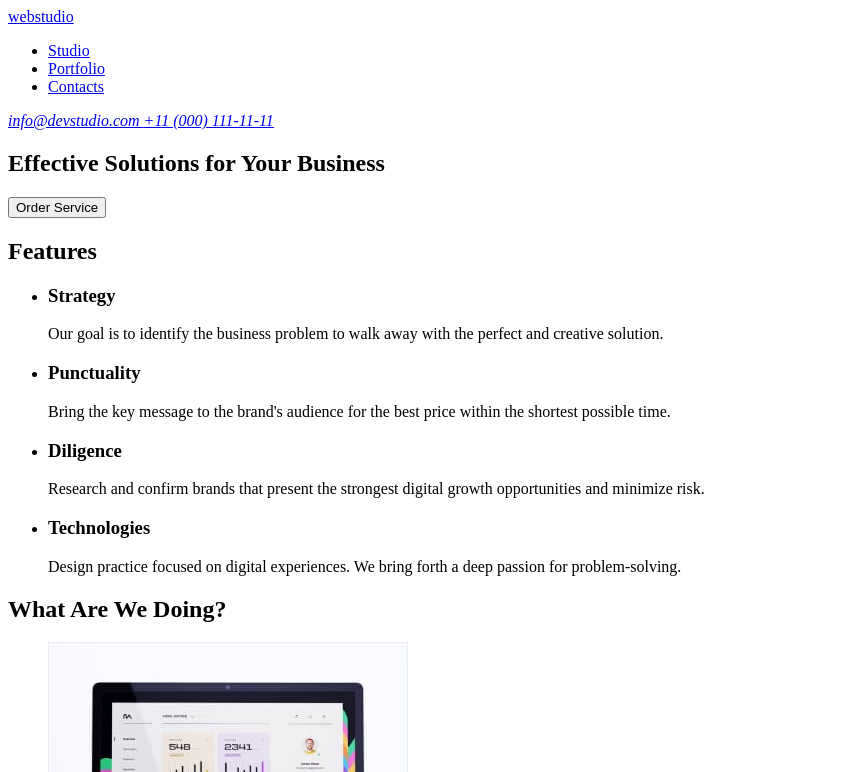
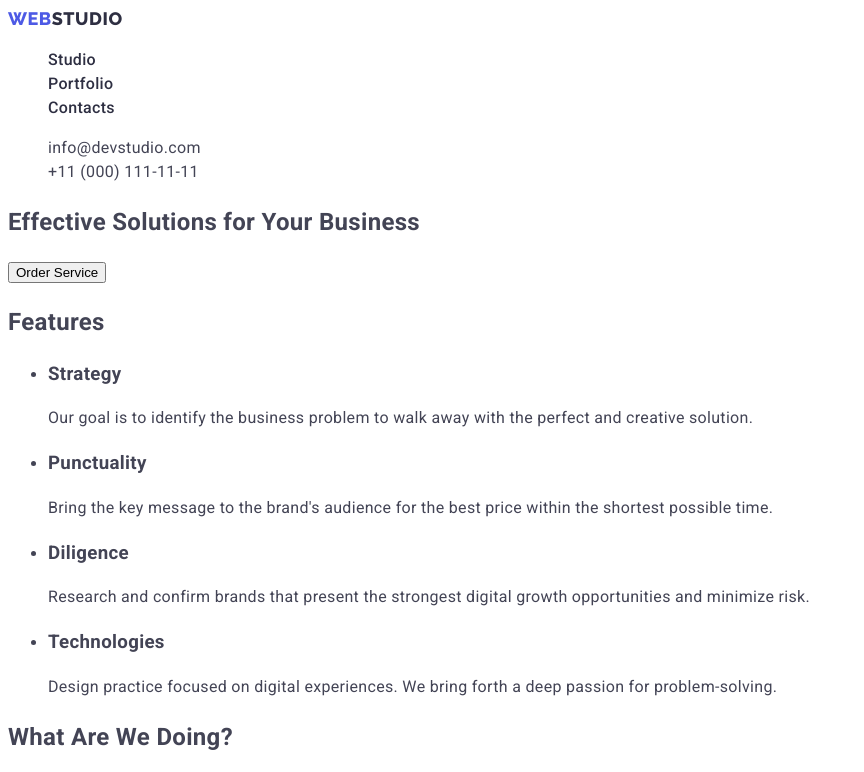
Before and after one commit to zay4onok/goit-markup-hw-02, a plain HTML site: page index.html in a window 1280 px wide. Shown: the top 772 px of the page, without its empty margins (0-864 px from the left). Drawn offline with Linux system fonts and the light colour scheme.

Commit message:
add header css

```diff
--- /dev/null
+++ b/css/styles.css
@@ -0,0 +1,78 @@
+:root {
+  --body-text: #434455;
+  --iris: #4d5ae5;
+  --ocean: #404bbf;
+  --navy-blue: #2e2f42;
+  --green: #31d0aa;
+  --light-slate: #8e8f99;
+  --cornflower: #e7e9fc;
+  --cloud: #f4f4fd;
+  --navy-blue-modal: #2e2f42;
+  --gray: #2e2f42;
+  --white: #ffffff;
+  --dairy: #fcfcfc;
+}
+
+*,
+*::after,
+*::before {
+  box-sizing: border-box;
+}
+
+body {
+  font-family: "Roboto", sans-serif;
+  font-weight: 400;
+  font-size: 16px;
+  line-height: 1.5;
+  letter-spacing: 0.02em;
+  color: var(--body-text);
+  background-color: var(--white);
+}
+
+a {
+  color: inherit;
+}
+
+.link {
+  text-decoration: none;
+}
+
+.list {
+  list-style: none;
+}
+
+.logo {
+  font-family: "Raleway", sans-serif;
+  font-weight: 800;
+  font-size: 18px;
+  line-height: 1.17;
+  letter-spacing: 0.03em;
+  text-transform: uppercase;
+  color: var(--navy-blue);
+}
+
+.logo__span {
+  color: var(--iris);
+}
+
+.menu__link {
+  font-weight: 500;
+  font-size: 16px;
+  line-height: 1.5;
+  letter-spacing: 0.02em;
+  color: var(--gray);
+}
+
+.menu__link:hover,
+.menu__link:focus {
+  color: var(--ocean);
+}
+
+.address {
+  font-style: normal;
+}
+
+.address__link:hover,
+.address__link:focus {
+  color: var(--ocean);
+}
--- a/index.html
+++ b/index.html
@@ -4,28 +4,43 @@
     <meta charset="UTF-8" />
     <meta name="viewport" content="width=device-width, initial-scale=1.0" />
     <title>WebStudio</title>
+    <link rel="preconnect" href="https://fonts.googleapis.com" />
+    <link rel="preconnect" href="https://fonts.gstatic.com" crossorigin />
+    <link
+      href="https://fonts.googleapis.com/css2?family=Raleway:wght@800&family=Roboto:wght@400;500;700;900&display=swap"
+      rel="stylesheet"
+    />
+    <link rel="stylesheet" href="./css/styles.css" />
   </head>
   <body>
     <header class="header">
       <nav class="menu">
-        <a class="logo" href="./index.html">webstudio</a>
-        <ul class="menu__list">
+        <a class="logo link" href="./index.html"
+          ><span class="logo__span">web</span>studio</a
+        >
+        <ul class="menu__list list">
           <li class="menu__item">
-            <a class="menu__link" href="#">Studio</a>
+            <a class="menu__link link" href="./index.html">Studio</a>
           </li>
           <li class="menu__item">
-            <a class="menu__link" href="#">Portfolio</a>
+            <a class="menu__link link" href="./portfolio.html">Portfolio</a>
           </li>
           <li class="menu__item">
-            <a class="menu__item-link" href="#">Contacts</a>
+            <a class="menu__link link" href="#">Contacts</a>
           </li>
         </ul>
       </nav>
       <address class="address">
-        <a class="address__mail" href="mailto:info@devstudio.com"
-          >info@devstudio.com
-        </a>
-        <a class="address__tel" href="tel:+110001111111">+11 (000) 111-11-11</a>
+        <ul class="address__list list">
+          <li class="address__item">
+            <a class="address__link link" href="mailto:info@devstudio.com"
+              >info@devstudio.com
+            </a>
+          </li>
+          <a class="address__link link" href="tel:+110001111111"
+            >+11 (000) 111-11-11</a
+          >
+        </ul>
       </address>
     </header>
     <main class="main">
```
Also changed, not shown: portfolio.html (added).
